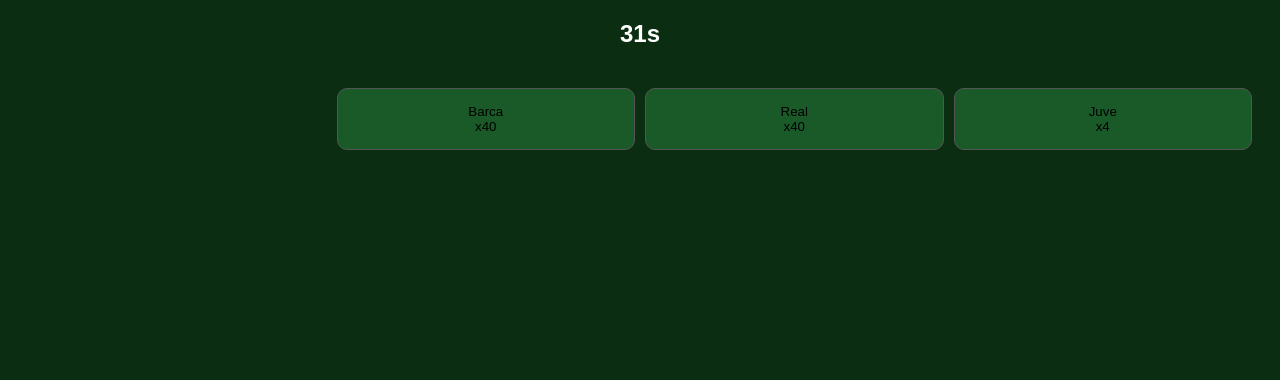
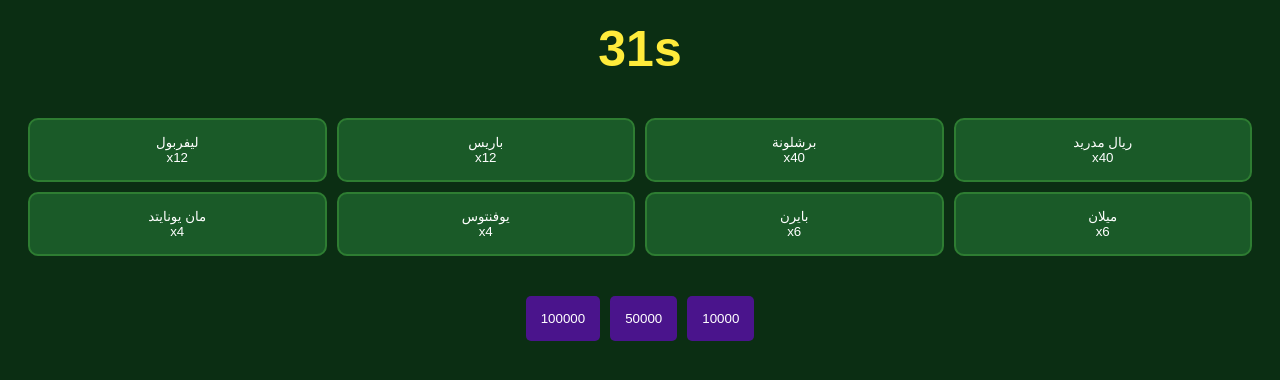
Before and after one commit to oopwsyua1-hash/sab3-ai-bot, a Flask app: page / in a window 1280 px wide. Shown: the top 380 px of the page. Run offline with Flask 3, Linux system fonts and the light colour scheme.

Commit message:
Refactor HTML structure and update styles for betting

```diff
--- a/templates/index.html
+++ b/templates/index.html
@@ -4,33 +4,54 @@
     <meta charset="UTF-8">
     <style>
         body { background: #0b2e13; color: white; text-align: center; font-family: sans-serif; }
-        .timer { font-size: 50px; color: yellow; }
-        .grid { display: grid; grid-template-columns: repeat(4, 1fr); gap: 10px; padding: 20px; }
-        .team-btn { background: #1a5a28; padding: 15px; border-radius: 10px; border: 1px solid #555; cursor: pointer; }
-        .coin-btn { background: #004d40; padding: 10px; border-radius: 5px; cursor: pointer; }
+        .timer-box { font-size: 50px; font-weight: bold; color: #ffeb3b; margin: 20px 0; }
+
+        /* تصميم الأندية */
+        .teams-grid { display: grid; grid-template-columns: repeat(4, 1fr); gap: 10px; padding: 20px; }
+        .team-btn { background: #1a5a28; padding: 15px; border-radius: 10px; border: 2px solid #2e7d32; cursor: pointer; color: white; }
+
+        /* تصميم الكونزات */
+        .coins-bar { display: flex; justify-content: center; gap: 10px; padding: 20px; }
+        .coin-btn { background: #4a148c; padding: 15px; border-radius: 5px; cursor: pointer; border: none; color: white; }
     </style>
 </head>
 <body>
-    <h2 id="timer">31s</h2>
-    <div class="grid" id="teams">
-        <button class="team-btn" onclick="bet('Juve', 4)">Juve<br>x4</button>
-        <button class="team-btn" onclick="bet('Real', 40)">Real<br>x40</button>
-        <button class="team-btn" onclick="bet('Barca', 40)">Barca<br>x40</button>
+
+<div class="timer-box" id="timer">31s</div>
+
+<div class="teams-grid">
+    <button class="team-btn" onclick="bet('Real')">ريال مدريد<br>x40</button>
+    <button class="team-btn" onclick="bet('Barca')">برشلونة<br>x40</button>
+    <button class="team-btn" onclick="bet('PSG')">باريس<br>x12</button>
+    <button class="team-btn" onclick="bet('Liverpool')">ليفربول<br>x12</button>
+    <button class="team-btn" onclick="bet('Milan')">ميلان<br>x6</button>
+    <button class="team-btn" onclick="bet('Bayern')">بايرن<br>x6</button>
+    <button class="team-btn" onclick="bet('Juve')">يوفنتوس<br>x4</button>
+    <button class="team-btn" onclick="bet('ManU')">مان يونايتد<br>x4</button>
 </div>
-    <div id="result" style="margin-top:20px; font-size: 20px;"></div>
+
+<div class="coins-bar">
+    <button class="coin-btn" onclick="select(10000)">10000</button>
+    <button class="coin-btn" onclick="select(50000)">50000</button>
+    <button class="coin-btn" onclick="select(100000)">100000</button>
+</div>
 
 <script>
-        function bet(team, multiplier) {
-            alert("تم اختيار " + team + " معامل " + multiplier);
-            // إرسال الرهان للسيرفر (POST)
+    let betAmount = 0;
+    function select(amount) { betAmount = amount; alert("تم اختيار رهان: " + amount); }
+
+    function bet(team) {
+        if(betAmount === 0) { alert("اختر قيمة الرهان أولاً"); return; }
+        alert("تم الرهان بـ " + betAmount + " على " + team);
     }
 
+    // تحديث التايمر من السيرفر
     setInterval(() => {
         fetch('/game_data').then(res => res.json()).then(data => {
             document.getElementById('timer').innerText = data.timer + "s";
-                if(data.last_result) document.getElementById('result').innerText = "فاز الفريق: " + data.last_result;
         });
     }, 1000);
 </script>
+
 </body>
 </html>
```
Lines whose indentation alone changed are shown as unchanged.
